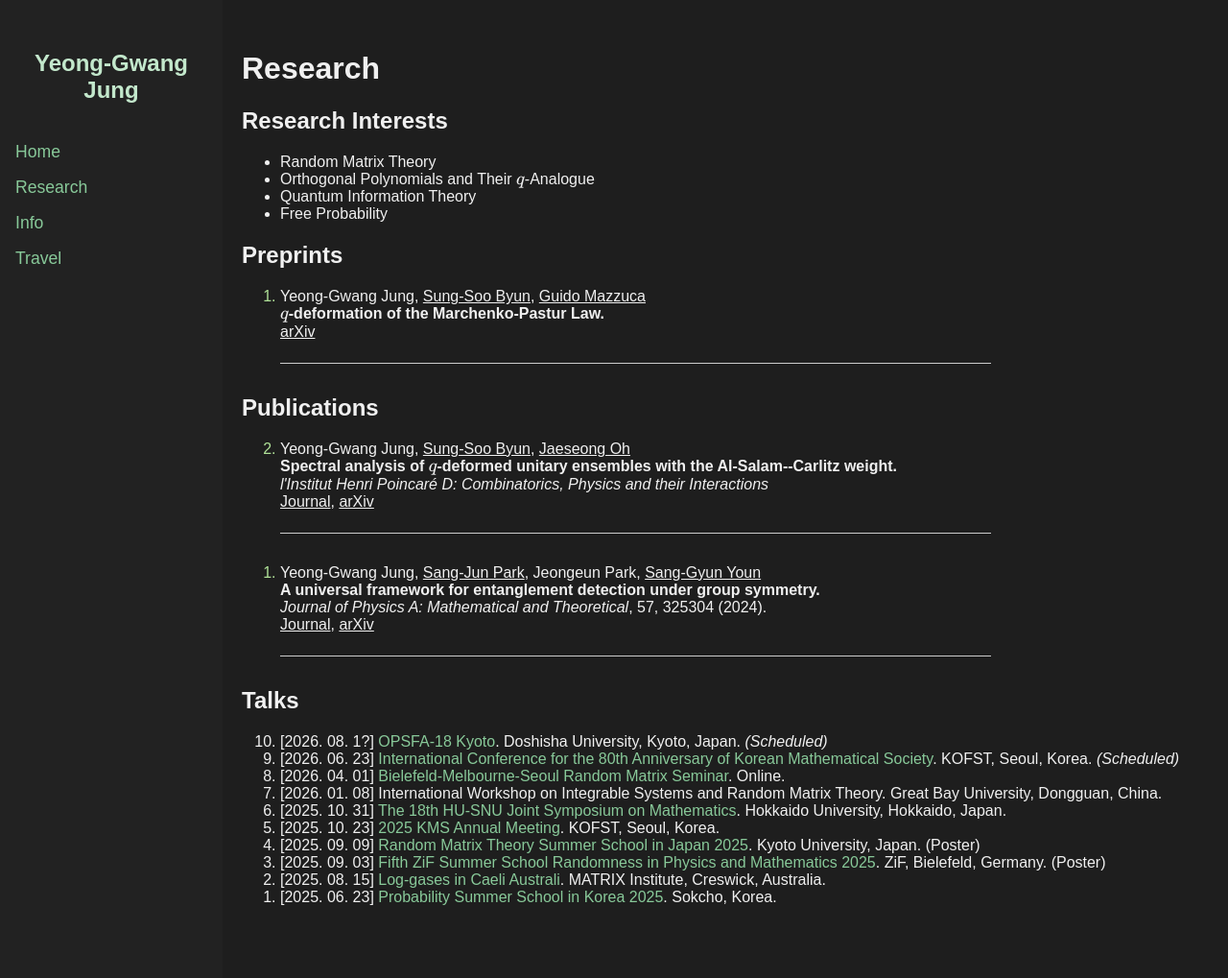
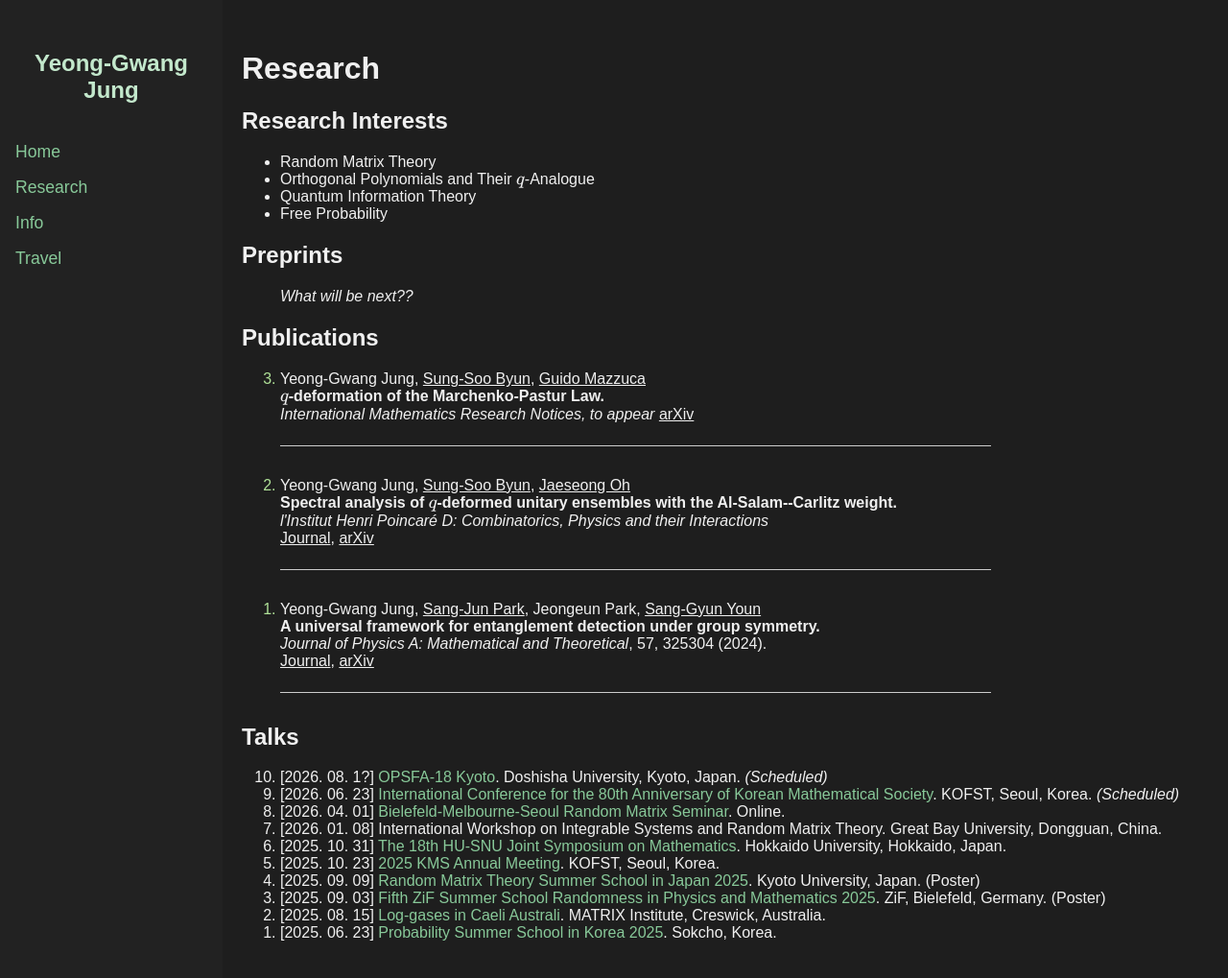
Before and after one commit to y-gJung/y-gJung.github.io, a Jekyll site: the page built from research.md, in a window 1280 px wide and 1029 px high. Shown: the top 1019 px of the window at 96% size. Built offline with Jekyll 4.4.1, drawn with Linux system fonts in a browser that asks for light colours.

Commit message:
Update research.md

```diff
--- a/research.md
+++ b/research.md
@@ -14,15 +14,17 @@
 
 ## Preprints
 <ol reversed class="paper-list">
-  <li>
-    Yeong-Gwang Jung, <a href="https://sites.google.com/view/sungsoobyun">Sung-Soo Byun</a>, <a href="https://gmazzuca.github.io/">Guido Mazzuca </a> <br>
-    <strong><span>$q$</span>-deformation of the Marchenko-Pastur Law.</strong> <br>
-    <a href="https://arxiv.org/abs/2601.09427" target="_blank"> arXiv </a>
-  </li>
+  <em>What will be next??</em>
 </ol>
 
 ## Publications
 <ol reversed class="paper-list">
+  <li>
+    Yeong-Gwang Jung, <a href="https://sites.google.com/view/Whasungsoobyun">Sung-Soo Byun</a>, <a href="https://gmazzuca.github.io/">Guido Mazzuca </a> <br>
+    <strong><span>$q$</span>-deformation of the Marchenko-Pastur Law.</strong> <br>
+    <em>International Mathematics Research Notices, to appear</em>
+    <a href="https://arxiv.org/abs/2601.09427" target="_blank"> arXiv </a>
+  </li>
   <li>
     Yeong-Gwang Jung, <a href="https://sites.google.com/view/sungsoobyun">Sung-Soo Byun</a>, <a href="https://sites.google.com/view/jaeseong-oh/">Jaeseong Oh</a> <br>
     <strong>Spectral analysis of <span>$q$</span>-deformed unitary ensembles with the Al-Salam--Carlitz weight.</strong> <br>
```
